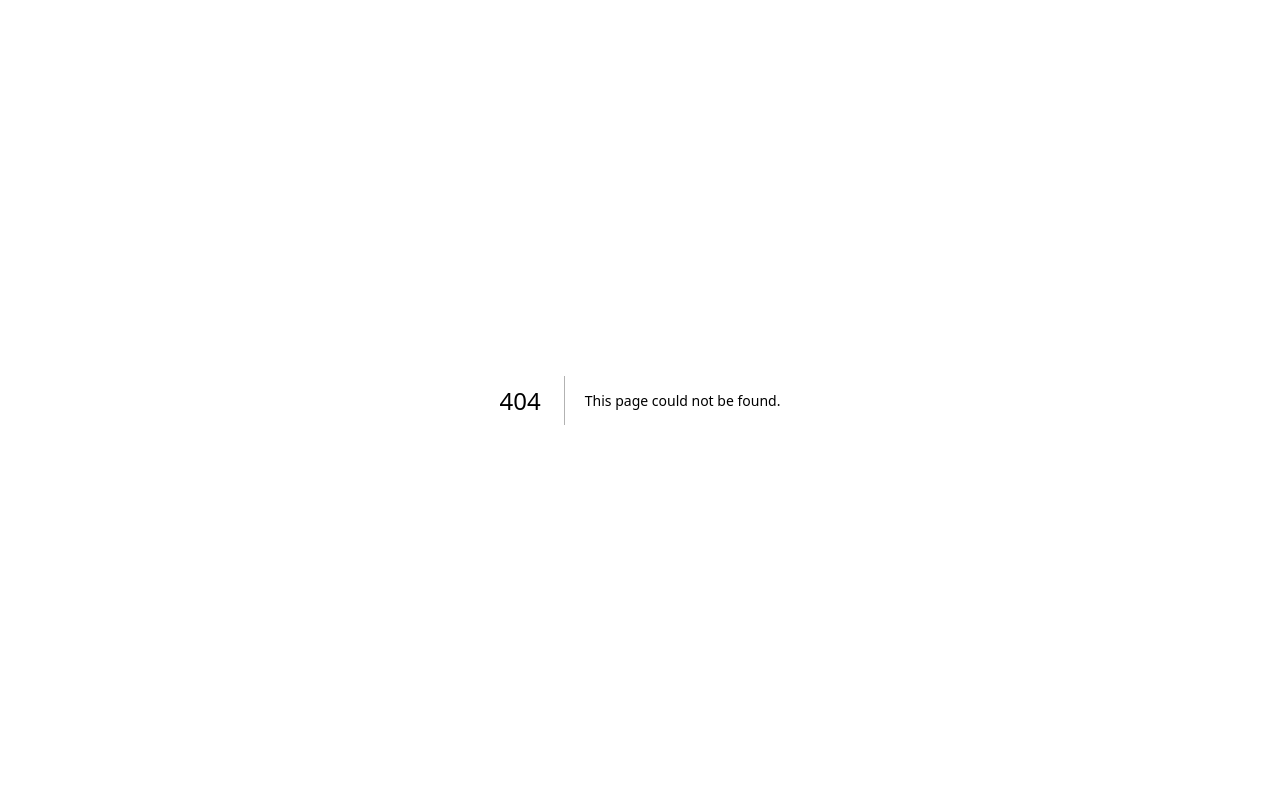
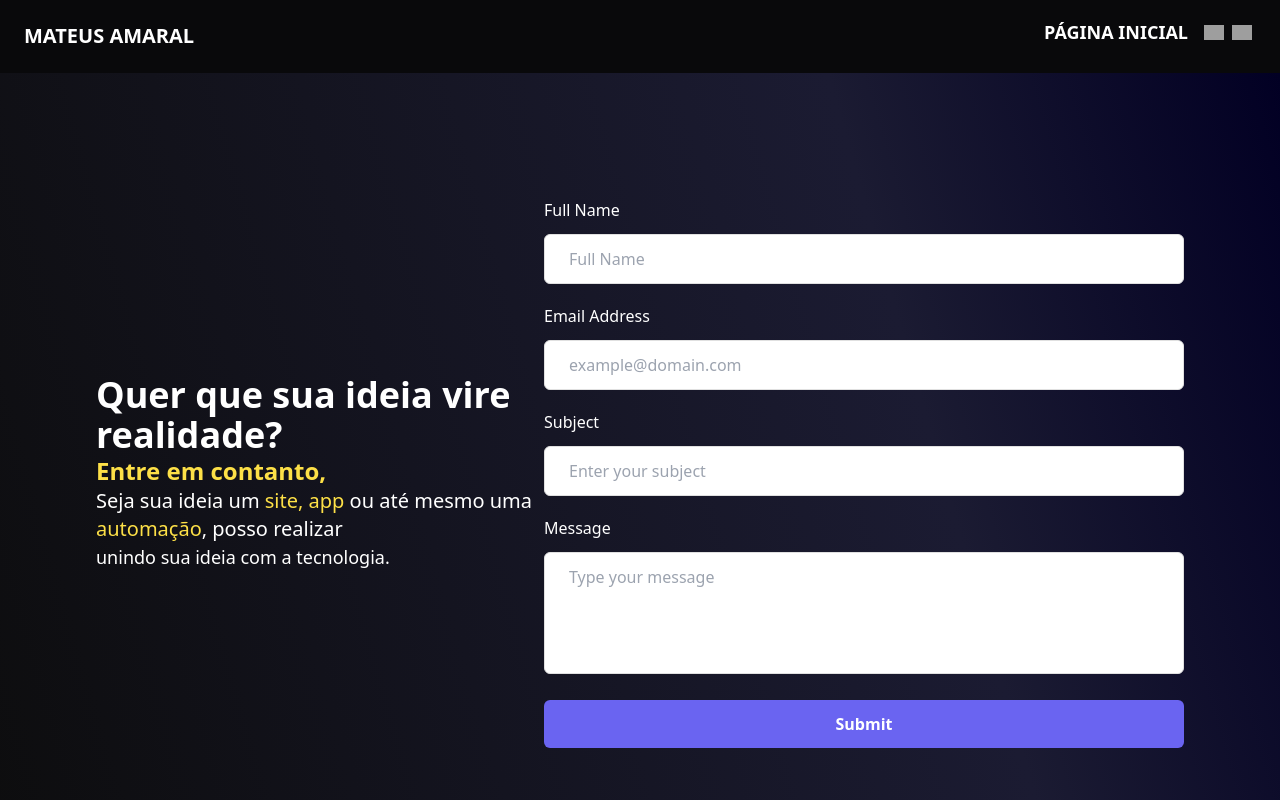
Before and after one commit to omateusamaral/personal-site, a Next.js app: page /contact in a window 1280 px wide. Before the commit this address had no page. Shown: the top 800 px of the page. Built offline with nearby package versions, Linux system fonts and the light colour scheme; grey boxes are pictures that could not be loaded.

Commit message:
feat: creating page

```diff
--- a/package.json
+++ b/package.json
@@ -9,6 +9,7 @@
     "lint": "next lint"
   },
   "dependencies": {
+    "@emailjs/browser": "^3.11.0",
     "@types/node": "18.15.11",
     "@types/react": "18.0.37",
     "@types/react-dom": "18.0.11",
@@ -17,10 +18,12 @@
     "eslint-config-next": "13.3.0",
     "firebase": "^9.23.0",
     "i18next": "^23.2.7",
+    "is-valid-email": "^0.0.5",
     "next": "13.3.0",
     "postcss": "8.4.22",
     "react": "18.2.0",
     "react-dom": "18.2.0",
+    "react-hot-toast": "^2.4.1",
     "react-i18next": "^13.0.1",
     "react-icons": "^4.8.0",
     "tailwindcss": "3.3.1",
--- /dev/null
+++ b/src/app/contact/page.tsx
@@ -0,0 +1,147 @@
+"use client";
+
+import { useState } from "react";
+import { EmailFields, hasErrorInFields } from "../helpers";
+import emailjs from "@emailjs/browser";
+import { toast } from "react-hot-toast";
+export default function page() {
+  const [emailFields, setEmailFields] = useState<EmailFields>({
+    name: "",
+    email: "",
+    subject: "",
+    body: "",
+  });
+
+  async function handleSubmit() {
+    if (hasErrorInFields(emailFields)) {
+      return;
+    }
+
+    await emailjs.send(
+      process.env.NEXT_PUBLIC_EMAILJS__SERVICE_ID ?? "",
+      process.env.NEXT_PUBLIC_EMAILJS__TEMPLATE_ID ?? "",
+      {
+        from_name: emailFields.name,
+        message: emailFields.body,
+        email: emailFields.email,
+      },
+      process.env.NEXT_PUBLIC_EMAILJS__PUBLIC_KEY
+    );
+
+    toast.success("E-mail enviado e iremos análisar sua proposta.", {
+      id: "success-email-sended",
+    });
+  }
+
+  function handleChange(context: string, value: string) {
+    setEmailFields({
+      ...emailFields,
+      [context]: value,
+    });
+  }
+  return (
+    <div className="flex flex-1 w-full justify-center">
+      <div className="flex align-center flex-col justify-center  max-w-md w-2/4">
+        <h1 className="text-white font-bold text-4xl">
+          Quer que sua ideia vire realidade?
+        </h1>
+        <h4 className="text-yellow-300  font-semibold text-2xl">
+          Entre em contanto,
+        </h4>
+        <p className="font-medium text-white text-xl">
+          Seja sua ideia um <span className="text-yellow-300">site, </span>
+          <span className="text-yellow-300">app</span> ou até mesmo uma{" "}
+          <span className="text-yellow-300">automação</span>, posso realizar
+        </p>
+        <h4 className="font-medium text-white text-lg">
+          unindo sua ideia com a tecnologia.
+        </h4>
+      </div>
+      <div className="w-2/4  flex justify-center items-center">
+        <form className="w-full">
+          <div className="mb-5">
+            <label
+              htmlFor="name"
+              className="mb-3 block text-base font-medium text-white"
+            >
+              Full Name
+            </label>
+            <input
+              type="text"
+              name="name"
+              id="name"
+              placeholder="Full Name"
+              className="w-full rounded-md border border-[#e0e0e0] bg-white py-3 px-6 text-base font-medium text-[#6B7280] outline-none focus:border-[#6A64F1] focus:shadow-md"
+              onChange={(event) => {
+                handleChange("name", event.target.value);
+              }}
+            />
+          </div>
+          <div className="mb-5">
+            <label
+              htmlFor="email"
+              className="mb-3 block text-base font-medium text-white"
+            >
+              Email Address
+            </label>
+            <input
+              type="email"
+              name="email"
+              id="email"
+              placeholder="example@domain.com"
+              className="w-full rounded-md border border-[#e0e0e0] bg-white py-3 px-6 text-base font-medium text-[#6B7280] outline-none focus:border-[#6A64F1] focus:shadow-md"
+              onChange={(event) => {
+                handleChange("email", event.target.value);
+              }}
+            />
+          </div>
+          <div className="mb-5">
+            <label
+              htmlFor="subject"
+              className="mb-3 block text-base font-medium text-white"
+            >
+              Subject
+            </label>
+            <input
+              type="text"
+              name="subject"
+              id="subject"
+              placeholder="Enter your subject"
+              className="w-full rounded-md border border-[#e0e0e0] bg-white py-3 px-6 text-base font-medium text-[#6B7280] outline-none focus:border-[#6A64F1] focus:shadow-md"
+              onChange={(event) => {
+                handleChange("subject", event.target.value);
+              }}
+            />
+          </div>
+          <div className="mb-5">
+            <label
+              htmlFor="message"
+              className="mb-3 block text-base font-medium text-white"
+            >
+              Message
+            </label>
+            <textarea
+              rows={4}
+              name="message"
+              id="message"
+              placeholder="Type your message"
+              className="w-full resize-none rounded-md border border-[#e0e0e0] bg-white py-3 px-6 text-base font-medium text-[#6B7280] outline-none focus:border-[#6A64F1] focus:shadow-md"
+              onChange={(event) => {
+                handleChange("body", event.target.value);
+              }}
+            ></textarea>
+          </div>
+          <div>
+            <button
+              className="hover:shadow-form rounded-md bg-[#6A64F1] py-3 px-8 text-base font-semibold text-white outline-none w-full"
+              type="button"
+              onClick={handleSubmit}
+            >
+              Submit
+            </button>
+          </div>
+        </form>
+      </div>
+    </div>
+  );
+}
--- /dev/null
+++ b/src/app/helpers.ts
@@ -0,0 +1,32 @@
+import { toast } from "react-hot-toast";
+import isValidEmail from "is-valid-email";
+
+export type EmailFields = {
+  name: string;
+  email: string;
+  subject: string;
+  body: string;
+};
+
+export function hasErrorInFields(fields: EmailFields) {
+  if (
+    !fields.body.length ||
+    !fields.email.length ||
+    !fields.name.length ||
+    !fields.subject.length
+  ) {
+    toast.error("Verifique os campos e envie novamente.", {
+      id: "error-message",
+    });
+    return true;
+  }
+
+  if (!isValidEmail(fields.email)) {
+    toast.error("Email inválido.", {
+      id: "error-message-email",
+    });
+    return true;
+  }
+
+  return false;
+}
--- a/src/app/layout.tsx
+++ b/src/app/layout.tsx
@@ -1,5 +1,8 @@
 import { Metadata } from "next";
 import "./globals.css";
+import { Footer } from "./Components/Footer";
+import Navbar from "./Components/Navbar";
+import { Toaster } from "react-hot-toast";
 
 export const metadata: Metadata = {
   title: "Mateus Amaral - Software engineer",
@@ -20,7 +23,20 @@ export default function RootLayout({
 }) {
   return (
     <html lang="en">
-      <body>{children}</body>
+      <body>
+        <Navbar />
+        <main
+          className="flex min-h-screen flex-col items-center justify-between"
+          style={{
+            background:
+              "linear-gradient(254deg, rgba(2,0,36,1) 0%, rgba(27,27,50,1) 30%, rgba(13,13,14,1) 100%)",
+          }}
+        >
+          <Toaster />
+          {children}
+        </main>
+        <Footer />
+      </body>
     </html>
   );
 }
--- a/src/app/page.tsx
+++ b/src/app/page.tsx
@@ -1,11 +1,9 @@
 "use client";
 import { Inter } from "next/font/google";
-import { Footer } from "./Components/Footer";
 import { IntroductionSection } from "./Components/IntroductionSection";
-import Navbar from "./Components/Navbar";
 import { TimeLineSection } from "./Components/TimeLineSection";
 import { logEvent, getAnalytics } from "firebase/analytics";
-import { useEffect } from "react";
+import { Suspense, useEffect } from "react";
 import { app } from "./firebase.config";
 import i18next from "i18next";
 import { initReactI18next } from "react-i18next";
@@ -16,9 +14,6 @@ i18next.use(initReactI18next).init({
   fallbackLng: "pt",
   interpolation: {
     escapeValue: false,
-  },
-  react: {
-    defaultTransParent: "span",
   },
 });
 const inter = Inter({ subsets: ["latin"] });
@@ -34,21 +29,9 @@ export default function Home() {
     }
   }, []);
   return (
-    <>
-      <header>
-        <Navbar />
-      </header>
-      <main
-        className="flex min-h-screen flex-col items-center justify-between"
-        style={{
-          background:
-            "linear-gradient(254deg, rgba(2,0,36,1) 0%, rgba(27,27,50,1) 30%, rgba(13,13,14,1) 100%)",
-        }}
-      >
-        <IntroductionSection />
-        <TimeLineSection />
-        <Footer />
-      </main>
-    </>
+    <Suspense>
+      <IntroductionSection />
+      <TimeLineSection />
+    </Suspense>
   );
 }
```
Also changed, not shown: src/app/Components/Navbar.tsx (+2 -10 lines), 1 other file (tests, documents, lock files or other folders).
